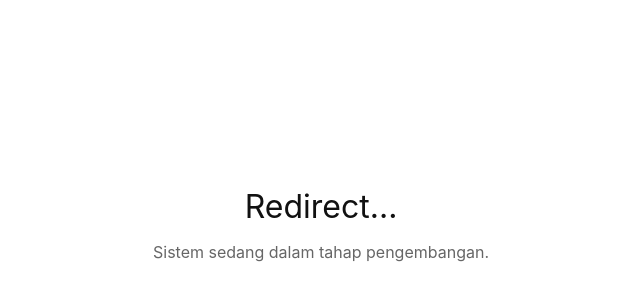
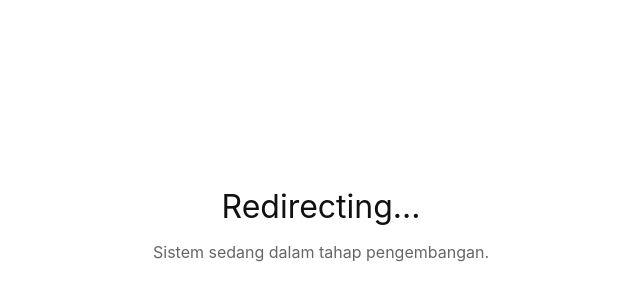
Before and after one commit to hyein89/Superlinkdd, a Next.js app: page / in a window 1280 px wide. Shown: the part 176-476 px from the top of the page, without its empty margins (319-959 px from the left). Built offline with nearby package versions, Linux system fonts and the light colour scheme.

Commit message:
Update config.js

```diff
--- a/config.js
+++ b/config.js
@@ -1,6 +1,6 @@
 // config.js
 export const siteConfig = {
   domainName: 'livesekhd.eu.org', // Ganti domain kamu di sini nantinya
-  siteName: 'Redirect...', // Nama website kamu
+  siteName: 'Redirecting...', // Nama website kamu
 
 };
```
